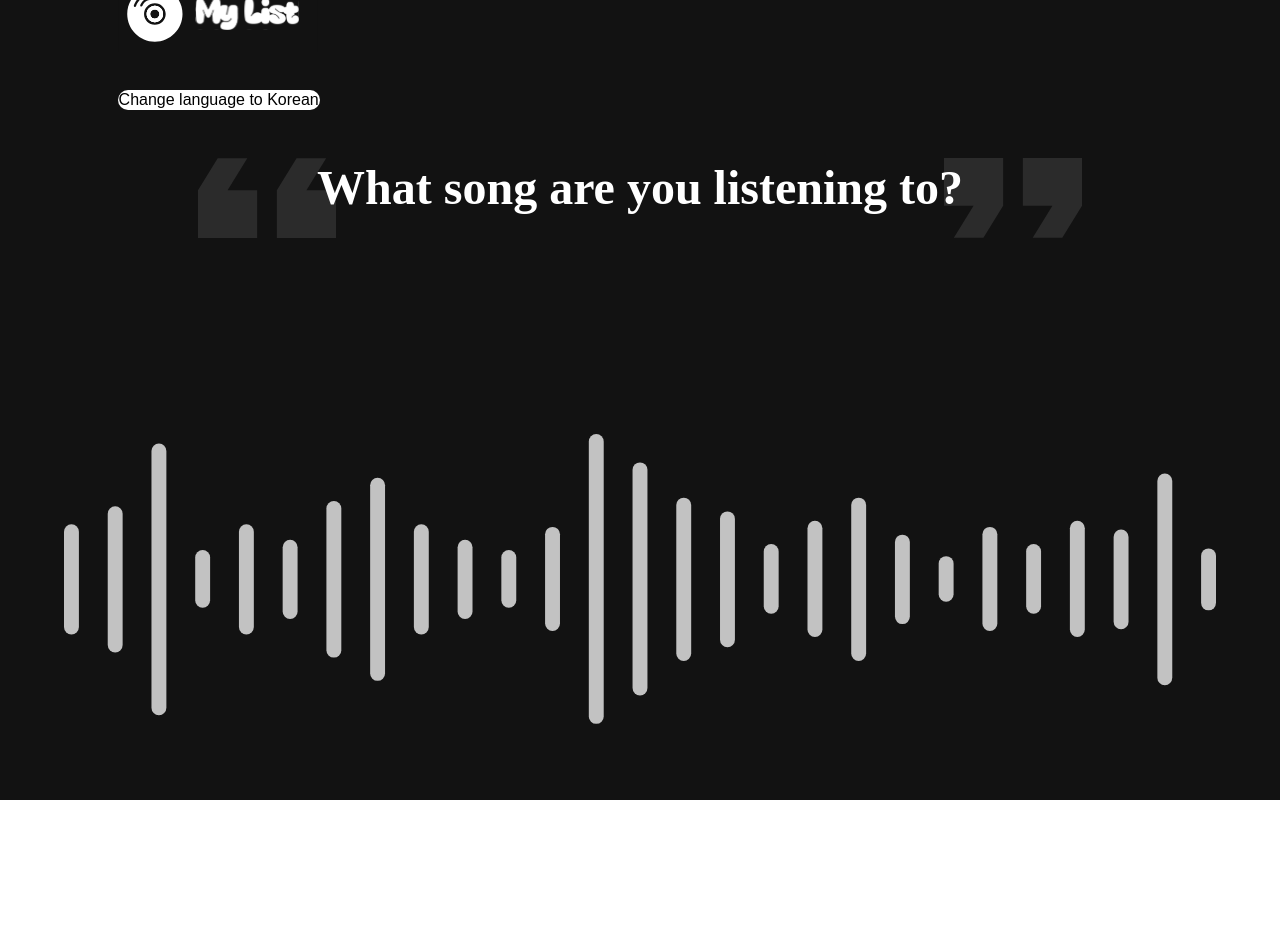
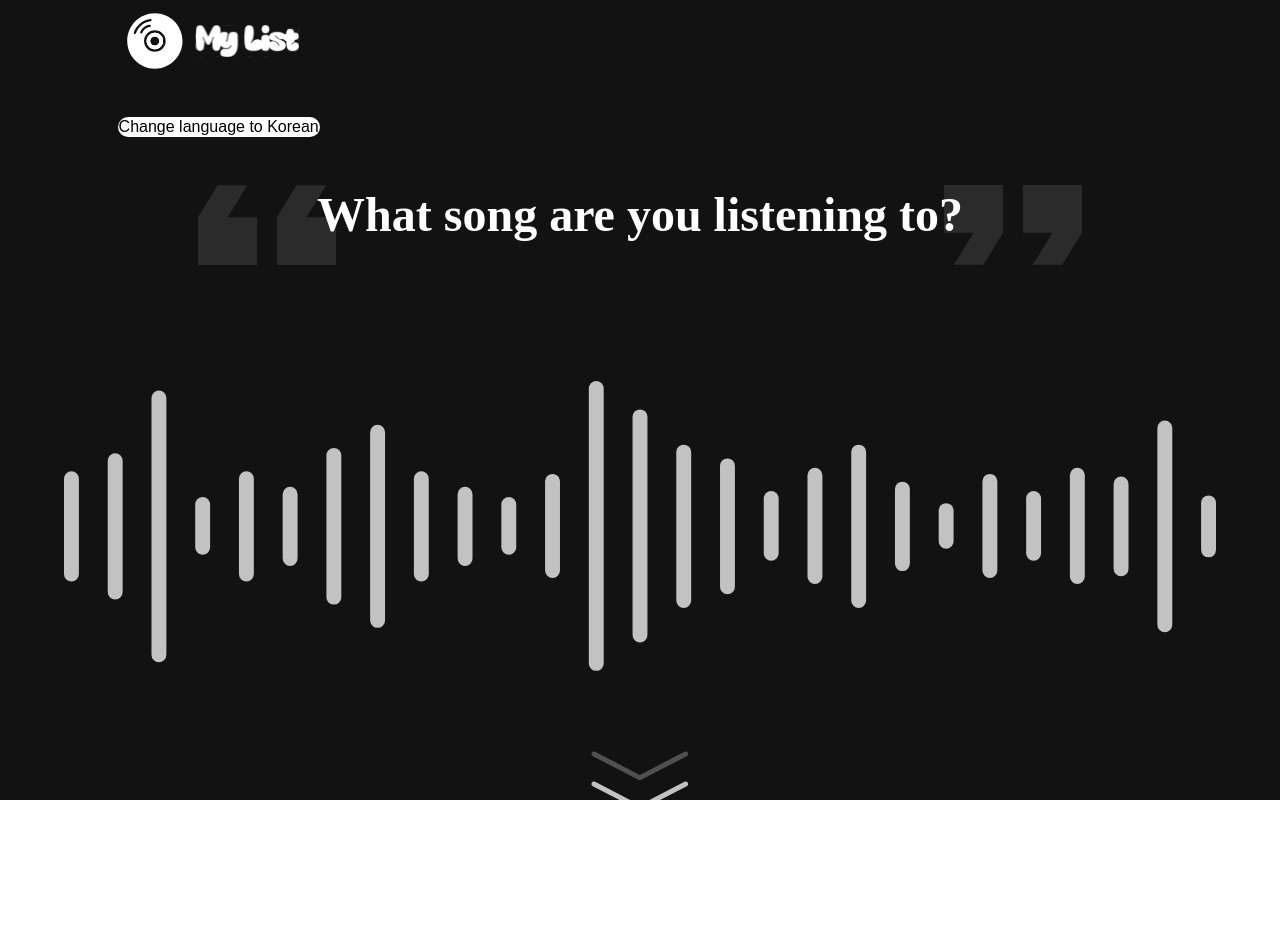
Before and after one commit to freecoderer/landingpage, a React (Create React App) app: page / in a window 1280 px wide. Shown: the top 952 px of the page. Built offline with nearby package versions, Linux system fonts and the light colour scheme.

Commit message:
chore: small changes

```diff
--- a/package.json
+++ b/package.json
@@ -3,6 +3,7 @@
   "version": "0.1.0",
   "private": true,
   "dependencies": {
+    "@emailjs/browser": "^3.11.0",
     "@testing-library/jest-dom": "^5.17.0",
     "@testing-library/react": "^13.4.0",
     "@testing-library/user-event": "^13.5.0",
--- a/src/App.css
+++ b/src/App.css
@@ -66,11 +66,18 @@
 }
 
 .scrollin{
-  margin-top: 10vh;
+    position: relative;
+    display: flex;
+    flex-direction: column;
+    justify-content: center;
+    align-items: center;
+    margin-left: 10vw;
+    margin-right: 10vw;
+    margin-top: 10vh;
 }
 
 .soundbar{
-  margin-top: 20vh;
+  margin-top: 10vh;
   max-width:90%;
   height:auto;
 }
@@ -317,7 +324,7 @@
   padding: 2vw;
   flex-shrink: 0;
   z-index: 1;
-  font-size: x-large;
+  font-size: large;
   text-indent: 3vw;
 }
 
--- a/src/App.js
+++ b/src/App.js
@@ -6,13 +6,26 @@ import phonepic2 from './phonepic2.svg';
 import './App.css';
 import Navbar from "./nav";
 import mylistlogo from "./Mylist 1.svg";
-import React, { useState } from 'react';
-
+import React, { useState, useRef } from 'react';
+import emailjs from '@emailjs/browser';
 function App() {
     const [language, setLanguage] = useState('en'); // default language is English
 
     const toggleLanguage = () => {
         setLanguage(prevLanguage => prevLanguage === 'en' ? 'ko' : 'en'); // toggle between English and Korean
+    };
+
+    const form = useRef();
+
+    const sendEmail = (e) => {
+        e.preventDefault();
+
+        emailjs.sendForm('YOUR_SERVICE_ID', 'YOUR_TEMPLATE_ID', form.current, 'YOUR_PUBLIC_KEY')
+            .then((result) => {
+                console.log(result.text);
+            }, (error) => {
+                console.log(error.text);
+            });
     };
 
   return (
@@ -69,13 +82,18 @@ function App() {
                   <p className={"btmhook2"}>{language === 'en' ? 'Get the early access, news & updates with email ' : '하단에 이메일을 입력하시면 가장 먼저 서비스에 대해서 알려드립니다!'}</p>
                   <img src={mylistlogo} className={"mylistlogo"}></img>
                   <div className={"input-button-container"}>
-                      <input type="email" id="email" name="email" placeholder={language === 'en' ? 'Write down your own email' : '이메일 입력하기'} className="email-input"/>
-                      <button type="submit" onClick={() => console.log('submitted')} className="submit-button">{language === 'en' ? 'Send' : '보내기'}</button>
+                      <form ref={form} onSubmit={sendEmail}>
+                          <input type="email" id="email" name="email"
+                                 placeholder={language === 'en' ? 'Write down your own email' : '이메일 입력하기'}
+                                 className="email-input"/>
+                          <button type="submit" onClick={() => console.log('submitted')}
+                                  className="submit-button">{language === 'en' ? 'Send' : '보내기'}</button>
+                      </form>
                   </div>
               </div>
           </div>
       </>
-  );
+);
 }
 
 export default App;
```
Also changed, not shown: 2 other files (tests, documents, lock files or other folders).
